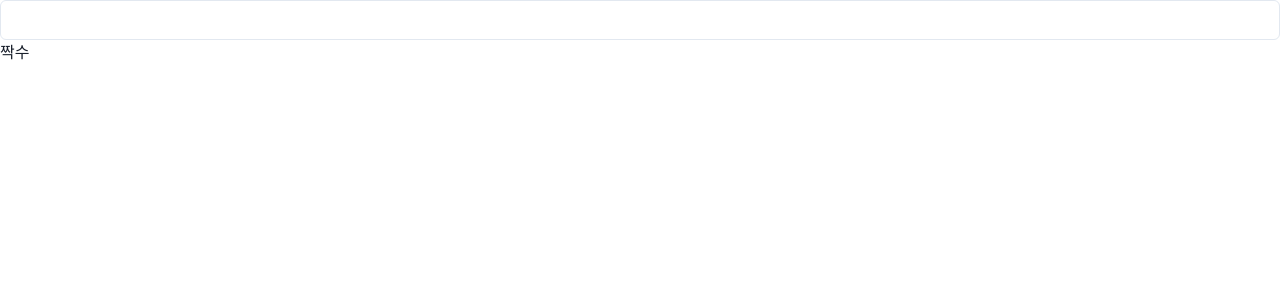
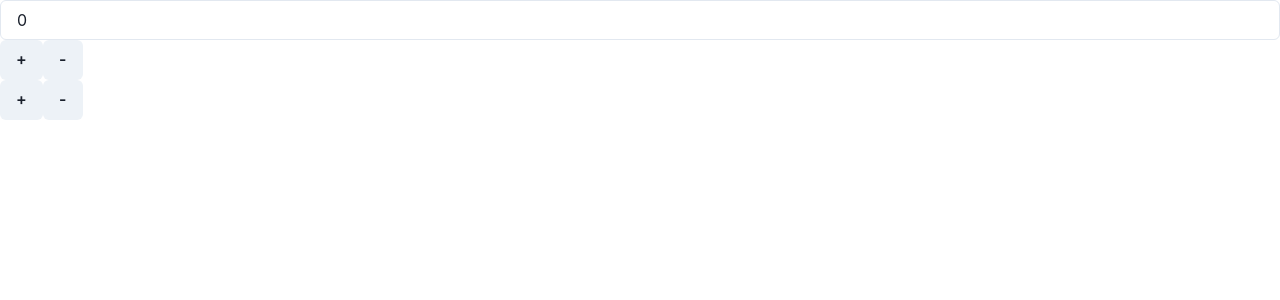
Before and after one commit to AngelosGithub/react231031, a React (Create React App) app: page / in a window 1280 px wide. Shown: the top 300 px of the page. Built offline with nearby package versions, Linux system fonts and the light colour scheme.

Commit message:
231103 state를 변경해서 input의 value를 사용하기

```diff
--- a/src/App.js
+++ b/src/App.js
@@ -1,21 +1,27 @@
 import React, { useState } from "react";
-import { Input, NumberInput, Text } from "@chakra-ui/react";
+import { Box, Button, Input } from "@chakra-ui/react";
 
 function App(props) {
   const [number, setNumber] = useState(0);
 
-  const isOdd = number % 2 == 1;
+  function handlePlusClick() {
+    setNumber(number + 1);
+  }
+  function handleMinusClick() {
+    setNumber(number - 1);
+  }
 
-  function handleInputChange(e) {
-    setNumber(Number(e.target.value));
-  }
   return (
     <div>
-      <Input type="number" onChange={handleInputChange} />
-      <Text>
-        {isOdd && "홀수"}
-        {isOdd || "짝수"}
-      </Text>
+      <Input type="number" value={number} />
+      <Box>
+        <Button onClick={handlePlusClick}>+</Button>
+        <Button onClick={handleMinusClick}>-</Button>
+      </Box>
+      <Box>
+        <Button onClick={() => number + 1}>+</Button>
+        <Button onClick={() => number - 1}>-</Button>
+      </Box>
     </div>
   );
 }
```
